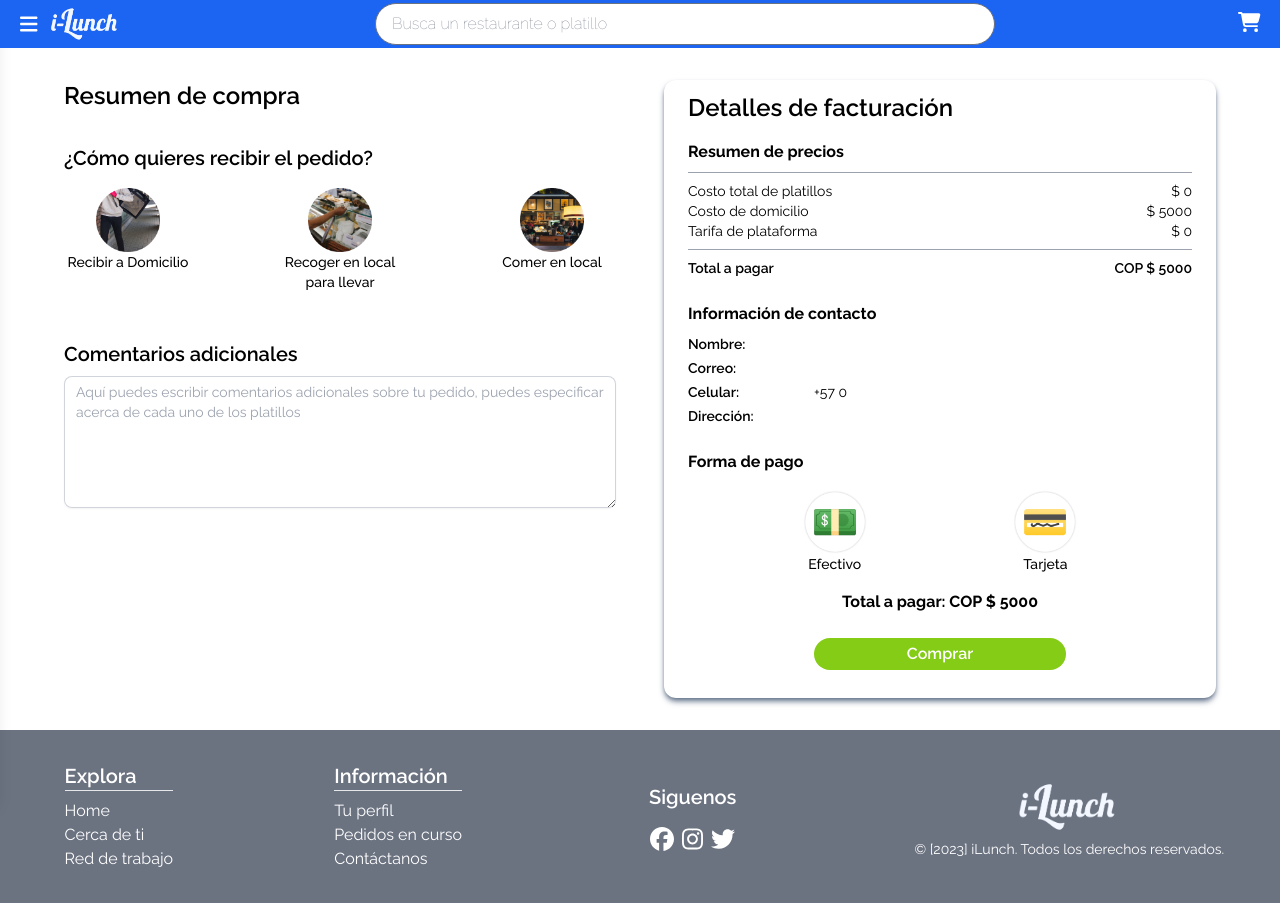
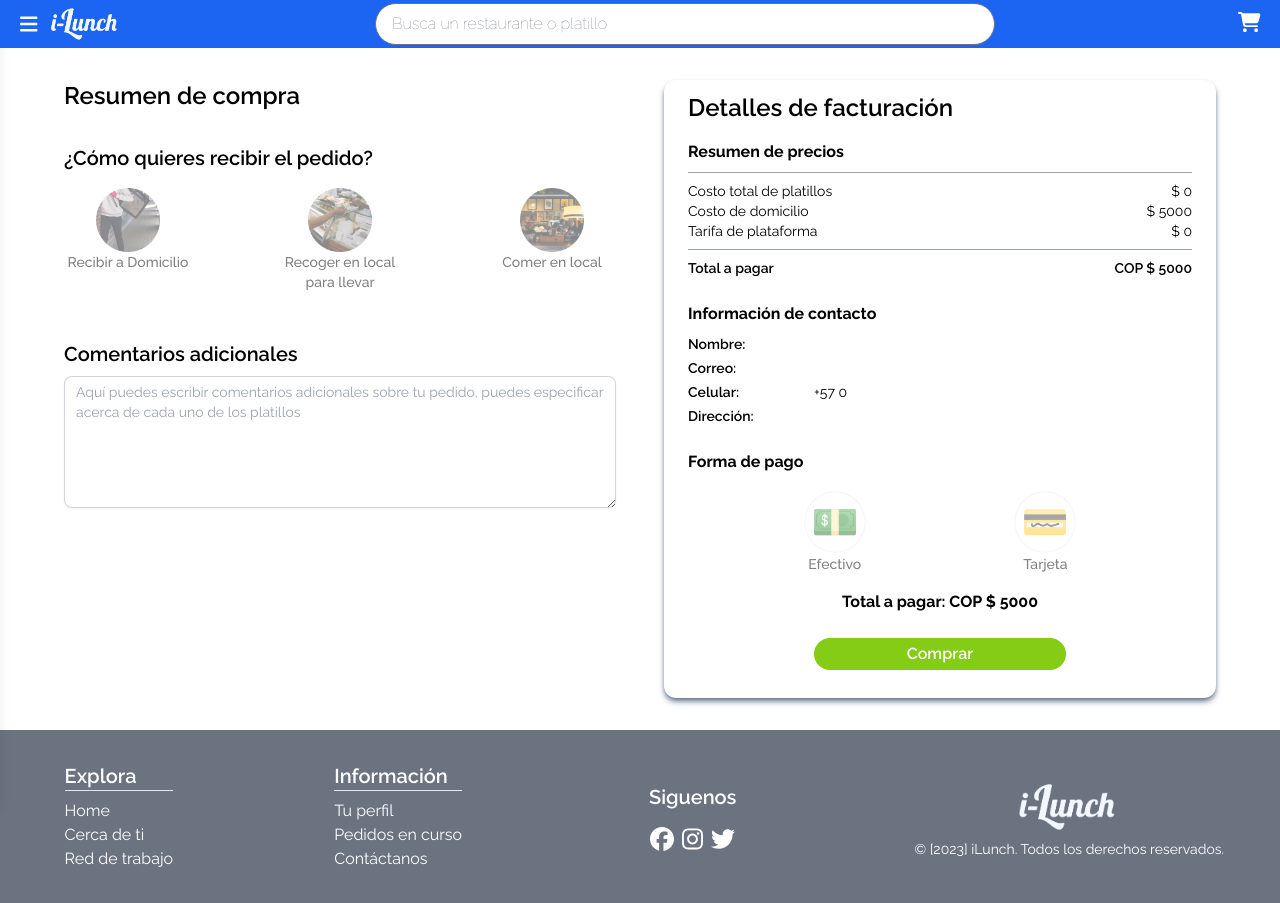
Before and after one commit to iLunch-delivery/iLunch-frontend, a Next.js app: page /shopping_cart/1 in a window 1280 px wide. Built offline with nearby package versions, Linux system fonts and the light colour scheme.

Commit message:
Some styling on option selection

```diff
--- a/app/shopping_cart/[userId]/page.tsx
+++ b/app/shopping_cart/[userId]/page.tsx
@@ -12,7 +12,7 @@ export default function ShoppingCart({
 }: {
   params: { userId: string }
 }) {
-  const { products, total, setDeliveryWay } = useShoppingCart()
+  const { products, total, deliveryWay, setDeliveryWay } = useShoppingCart()
   const { name, email, phone, address } = useUserInfo()
 
   return (
@@ -47,6 +47,7 @@ export default function ShoppingCart({
                     key={`receive_option-${index}`}
                     imageURL={option.imageURL}
                     name={option.name}
+                    selected={deliveryWay.name === option.name}
                     action={() => {
                       setDeliveryWay(option)
                     }}
--- a/components/common/SelectOption.tsx
+++ b/components/common/SelectOption.tsx
@@ -1,9 +1,11 @@
 import type { SelectOptionProps } from '@/config/interfaces'
 
-function SelectOption({ imageURL, name, action }: SelectOptionProps) {
+function SelectOption({ imageURL, name, selected, action }: SelectOptionProps) {
   return (
     <div
-      className='w-32 flex flex-col justify-center items-center cursor-pointer hover:scale-110'
+      className={`w-32 flex flex-col justify-center items-center cursor-pointer hover:scale-110 ${
+        selected ? 'scale-110 ' : 'opacity-50 hover:opacity-100'
+      } `}
       onClick={() => {
         action()
       }}
--- a/components/features/restaurants/BillingDetails.tsx
+++ b/components/features/restaurants/BillingDetails.tsx
@@ -82,6 +82,7 @@ function BillingDetails({
                 key={`receive_option-${index}`}
                 imageURL={option.imageURL}
                 name={option.name}
+                selected={paymentMethod.name === option.name}
                 action={() => {
                   setPaymentMethod(option)
                 }}
--- a/config/interfaces.ts
+++ b/config/interfaces.ts
@@ -72,6 +72,7 @@ export interface DishProps {
 export interface SelectOptionProps {
   imageURL: string
   name: string
+  selected: boolean
   action: () => void
 }
 
```
